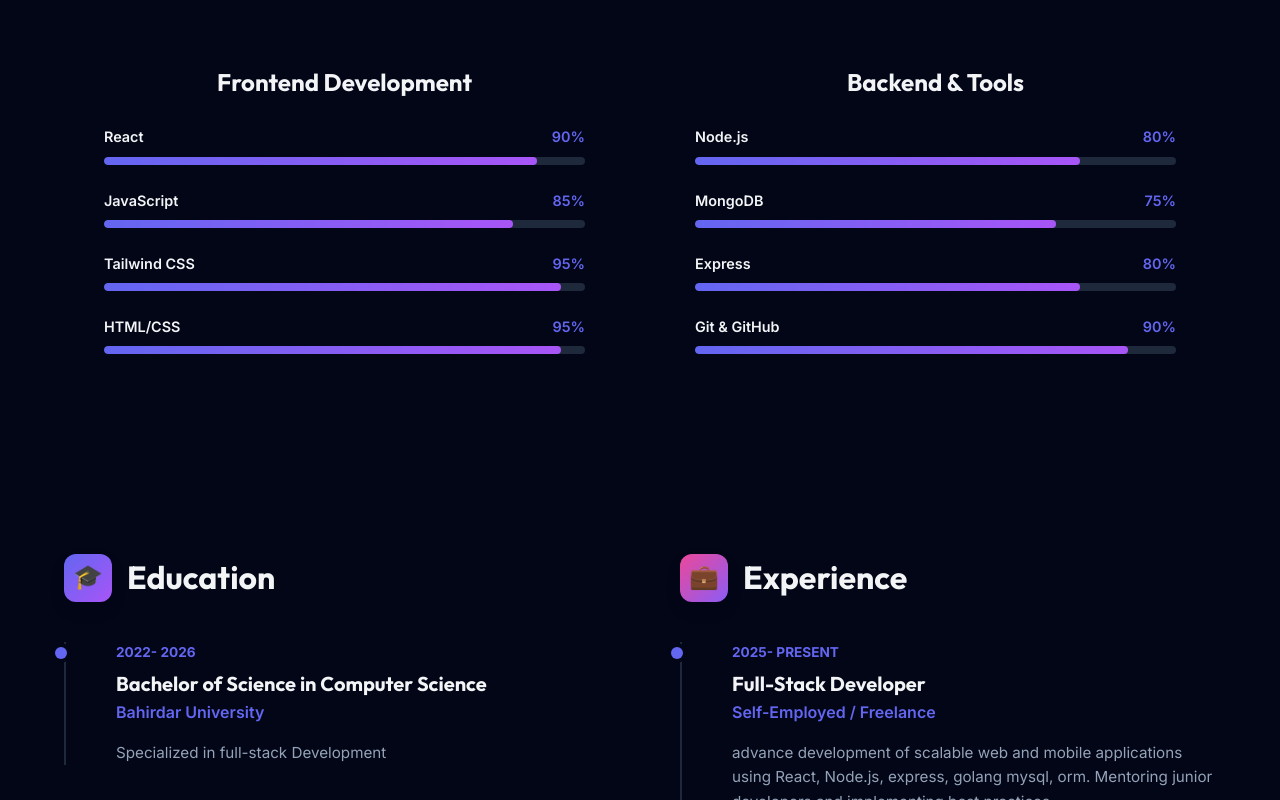
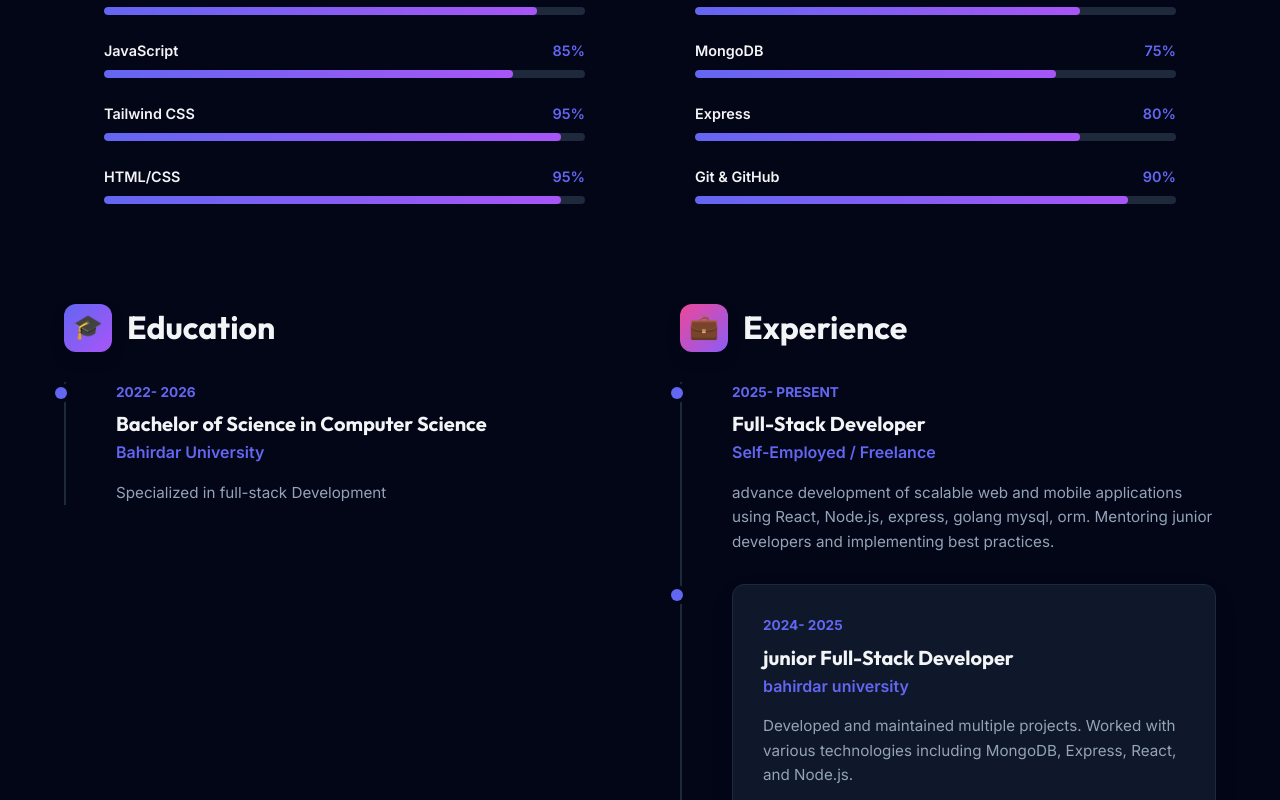
Before and after one commit to asinake21/my-portfolio, a React (Vite) app: page / in a window 1280 px wide. Shown: the part 2000-2800 px from the top of the page. Built offline with nearby package versions, Linux system fonts and the light colour scheme.

Commit message:
Aggressively reduced vertical gaps between all sections and internal components

```diff
--- a/src/components/Experience.css
+++ b/src/components/Experience.css
@@ -1,6 +1,5 @@
 .experience-section {
   background-color: var(--bg-color);
-  padding-bottom: 40px; /* Reduced to bring next section closer */
 }
 
 .experience-grid {
@@ -13,7 +12,7 @@
   display: flex;
   align-items: center;
   gap: 15px;
-  margin-bottom: 40px;
+  margin-bottom: 30px; /* Reduced from 40px */
 }
 
 .header-icon {
@@ -51,7 +50,7 @@
 
 .timeline-item {
   position: relative;
-  margin-bottom: 40px;
+  margin-bottom: 30px; /* Reduced from 40px */
   padding-left: 30px;
 }
 
--- a/src/components/Projects.css
+++ b/src/components/Projects.css
@@ -6,7 +6,7 @@
   display: grid;
   grid-template-columns: repeat(auto-fit, minmax(320px, 1fr));
   gap: 30px;
-  margin-top: 60px;
+  margin-top: 30px; /* Reduced from 60px */
 }
 
 .project-card-v2 {
@@ -29,7 +29,7 @@
 .p-img {
   width: 100%;
   height: 100%;
-  object-cover: cover;
+  object-fit: cover; /* Fixed typo from object-cover */
   transition: transform 0.5s ease;
 }
 
--- a/src/index.css
+++ b/src/index.css
@@ -38,7 +38,7 @@
 
 :root {
   --container-width: 1200px;
-  --section-padding: 80px; /* Reduced from 120px */
+  --section-padding: 30px; /* Aggressively reduced from 80px to minimize gaps */
   --transition-speed: 0.4s;
 }
 
```
